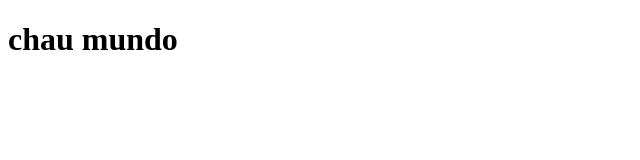
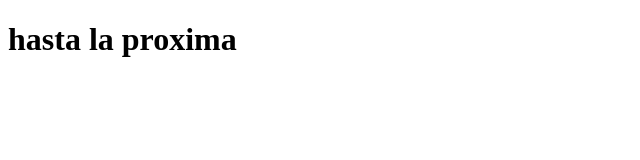
Before and after one commit to Manus-droid/repositorio-final, a plain HTML site: page index.html in a window 1280 px wide. Shown: the whole page, without its empty margins (0-640 px from the left). Drawn offline with Linux system fonts and the light colour scheme.

Commit message:
Update index.html

```diff
--- a/index.html
+++ b/index.html
@@ -6,6 +6,6 @@
     <title>Document</title>
 </head>
 <body>
-    <h1>chau mundo</h1>
+    <h1>hasta la proxima</h1>
 </body>
 </html>
```
